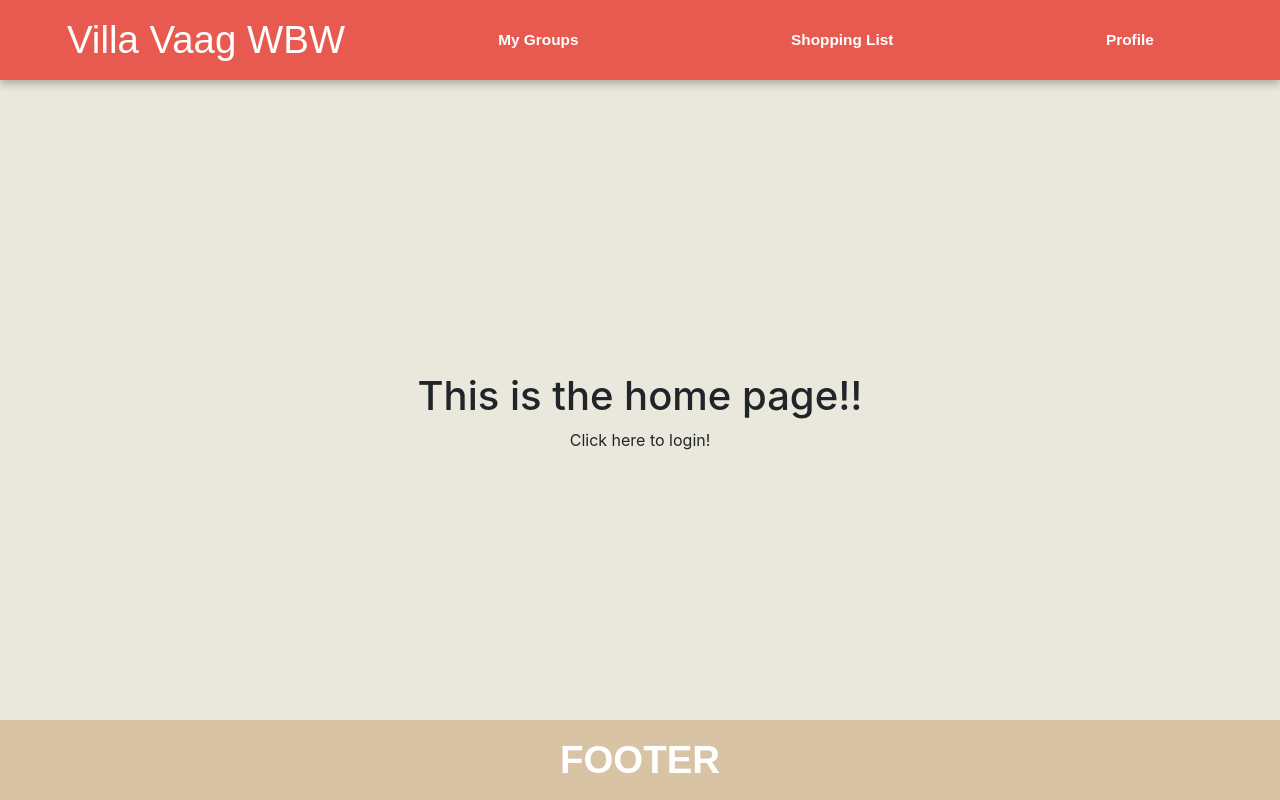
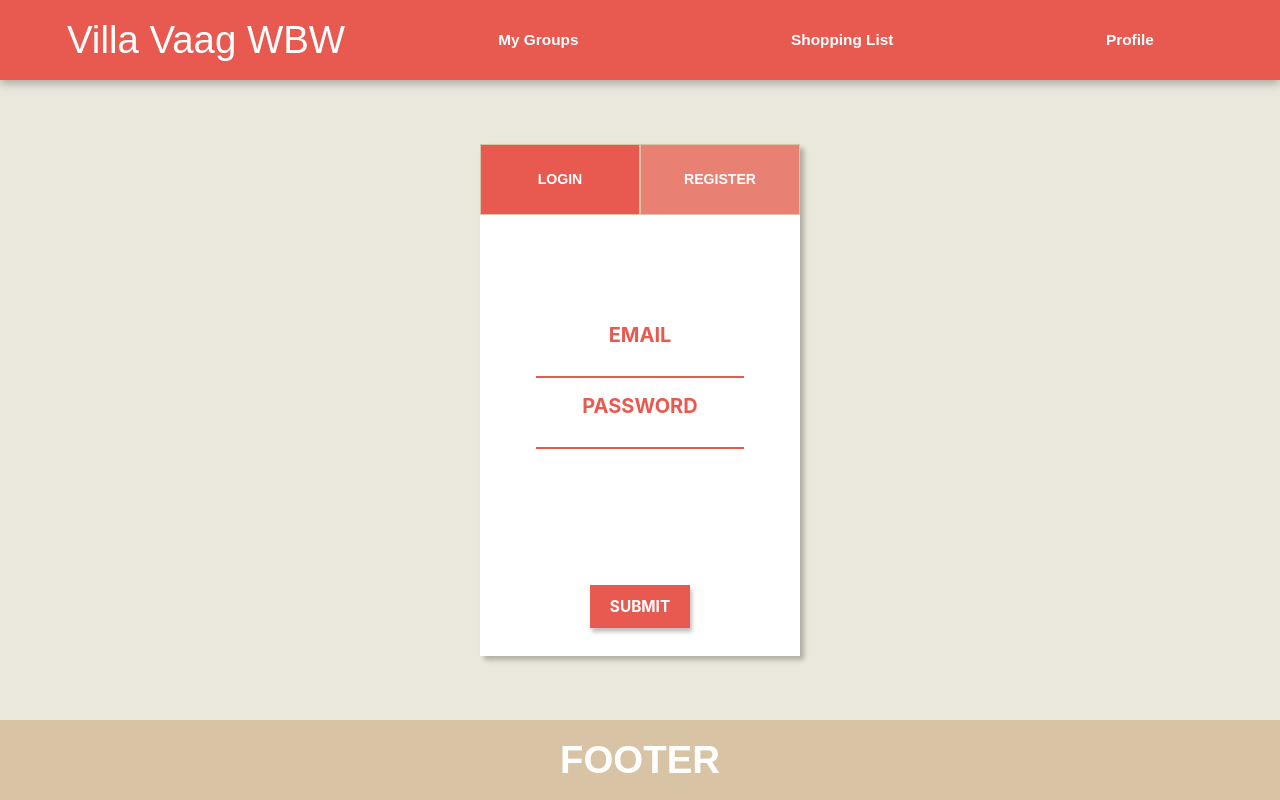
Before and after one commit to JonasVervloet/VillaVaag, a Next.js app: page /wbw/home in a window 1280 px wide. Built offline with nearby package versions, Linux system fonts and the light colour scheme.

Commit message:
add login state to layout and loginbox

```diff
--- a/components/Layout.js
+++ b/components/Layout.js
@@ -1,10 +1,16 @@
+import {useSelector} from 'react-redux'
+
 import styles from './Layout.module.css';
 import Navbar from './Navbar';
 import Footer from './Footer';
-
+import LoginBox from './LoginBox';
 import navButtons from '../config/navButtons';
 
 function Layout(props) {
+
+    const isLogged = useSelector(
+        state => state.isLogged
+    );
 
     return (
         <div className={
@@ -13,7 +19,7 @@ function Layout(props) {
             }>
             <Navbar navButtons={navButtons}/>
             <div className={styles.content}>
-                {props.children}
+                {isLogged ? props.children : <LoginBox/>}
             </div>
             <Footer />
         </div>
--- a/components/LoginBox.js
+++ b/components/LoginBox.js
@@ -1,11 +1,15 @@
 import React, {useState} from 'react'
+import { useDispatch } from 'react-redux'
+
 import LoginForm from './LoginForm'
 import RegisterForm from './RegisterForm'
 import styles from './LoginBox.module.css'
+import {switchLogin} from '../actions'
 
 function LoginBox() {
 
     const [loginForm, setLoginForm] = useState(true);
+    const dispatch = useDispatch();
 
     let form;
     let loginButtonBackground;
@@ -19,6 +23,11 @@ function LoginBox() {
         form = <RegisterForm />
         loginButtonBackground = " dark-background-secondary";
         registerButtonBackground = " dark-background";
+    }
+
+    const handleSubmit = () => {
+        console.log("SUBMITTING!");
+        dispatch(switchLogin());
     }
 
     return (
@@ -64,7 +73,9 @@ function LoginBox() {
                     styles.submitButton
                     + " light-text-color"
                     + " dark-background-hover"
-                    }>
+                    }
+                    onClick={handleSubmit}
+                >
                     SUBMIT
                 </button>
             </div>
```
